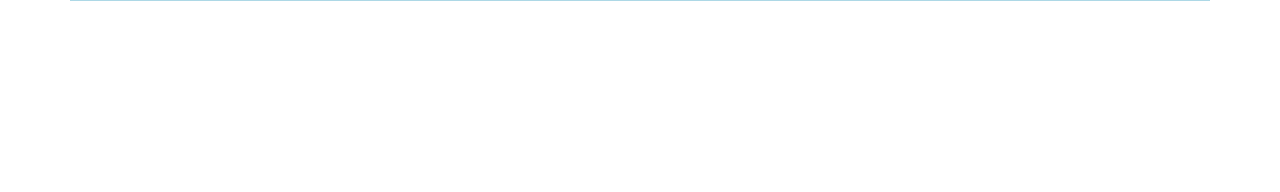
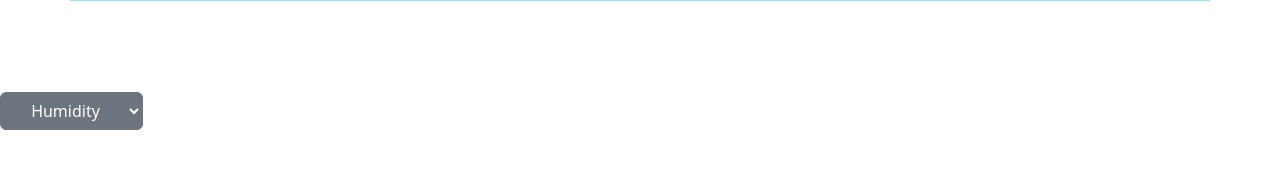
Before and after one commit to shashidev091/flask-learning-and-D3.js, a Flask app: template templates/friday25.html in a window 1280 px wide. Shown: the part 515-707 px from the top of the page. Run offline with Flask 3, Linux system fonts and the light colour scheme; the template is opened without the code that fills it, so the values that code supplies are empty; some libraries are stand-ins or nearby versions.

Commit message:
added animation and more funtionality in histogram

```diff
--- a/app.py
+++ b/app.py
@@ -18,7 +18,6 @@
 
     def __repr__(self) -> str:
         return f'{self.id} - {self.title}'
-
 
 @app.route('/')
 def home_page():
--- a/static/js/friday25.js
+++ b/static/js/friday25.js
@@ -132,3 +132,99 @@
 };
 
 histogram();
+
+const drawNewHistogram = async () => {
+  // Data
+  const dataset = await d3.json("static/files/data5.json");
+
+  // Dimensions
+  const dimensions = {
+    width: 800,
+    height: 400,
+    margine: 50,
+  };
+
+  dimensions.ctrWidth = dimensions.width - dimensions.margine * 2;
+  dimensions.ctrHeight = dimensions.height - dimensions.margine * 2;
+
+  // Draw Image
+  const svg = d3
+    .select(".friday25-3")
+    .append("svg")
+    .attr("width", dimensions.width)
+    .attr("height", dimensions.height);
+
+  const ctr = svg
+    .append("g")
+    .attr(
+      "transform",
+      `translate(${dimensions.margine}, ${dimensions.margine})`
+    );
+
+  const group_label = ctr.append("g").classed("bar-labels", true);
+
+  const xAxisGroup = ctr
+    .append("g")
+    .style("transform", `translateY(${dimensions.ctrHeight}px)`);
+
+  const histogramReload = (metric) => {
+    const xAccessor = (d) => d.currently[metric];
+    const yAccessor = (d) => d.length;
+
+    const xScale = d3
+      .scaleLinear()
+      .domain(d3.extent(dataset, xAccessor))
+      .range([0, dimensions.ctrWidth])
+      .nice();
+
+    const bin = d3
+      .bin()
+      .domain(xScale.domain())
+      .value(xAccessor)
+      .thresholds(10);
+    const newDataset = bin(dataset);
+
+    const yScale = d3
+      .scaleLinear()
+      .domain([0, d3.max(newDataset, yAccessor)])
+      .range([dimensions.ctrHeight, 0])
+      .nice();
+
+    const padding = 1;
+
+    // Draw Bars
+    ctr
+      .selectAll("rect")
+      .data(newDataset)
+      .join("rect")
+      .transition()
+      .attr("width", (d) => d3.max([0, xScale(d.x1) - xScale(d.x0) - padding]))
+      .attr("height", (d) => dimensions.ctrHeight - yScale(yAccessor(d)))
+      .attr("x", (d) => xScale(d.x0))
+      .attr("y", (d) => yScale(yAccessor(d)))
+      .attr("fill", "#01c5c4");
+
+    group_label
+      .selectAll("text")
+      .data(newDataset)
+      .join("text")
+      .transition()
+      .attr("x", (d) => xScale(d.x0) + (xScale(d.x1) - xScale(d.x0)) / 2)
+      .attr("y", (d) => yScale(yAccessor(d)) - 10)
+      .text(yAccessor);
+
+    // Draw axis
+    const xAxis = d3.axisBottom(xScale);
+
+    xAxisGroup.transition().call(xAxis);
+  };
+
+  d3.select("#metric").on("change", (e) => {
+    e.preventDefault();
+    histogramReload(e.target.value);
+  });
+
+  histogramReload("humidity");
+};
+
+drawNewHistogram();
--- a/templates/friday25.html
+++ b/templates/friday25.html
@@ -6,6 +6,17 @@
 {% block mainContent %}
     <div class="container p-2 friday-25"></div>
     <div class="container p-2 friday25-1"></div>
+    <div class="dropdown  justify-content-center">
+        <select class="btn btn-secondary dropdown-toggle" id="metric" >
+            <option value="humidity" selected  class="dropdown-item">Humidity</option>
+            <option value="temperature" class="dropdown-item">Temperature</option>
+            <option value="dewPoint" class="dropdown-item">Dew Point</option>
+            <option value="windSpeed" class="dropdown-item">Wind Speed</option>
+            <option value="cloudCover" class="dropdown-item">Cloud Cover</option>
+            <option value="ozone" class="dropdown-item">Ozone</option>
+        </select>
+      </div>
+    <div class="container p-2 d-flex friday25-3"></div>
 {% endblock %}
 {% block jsBottom %}
     <script src="static/js/dummy_data.js"></script>
```
